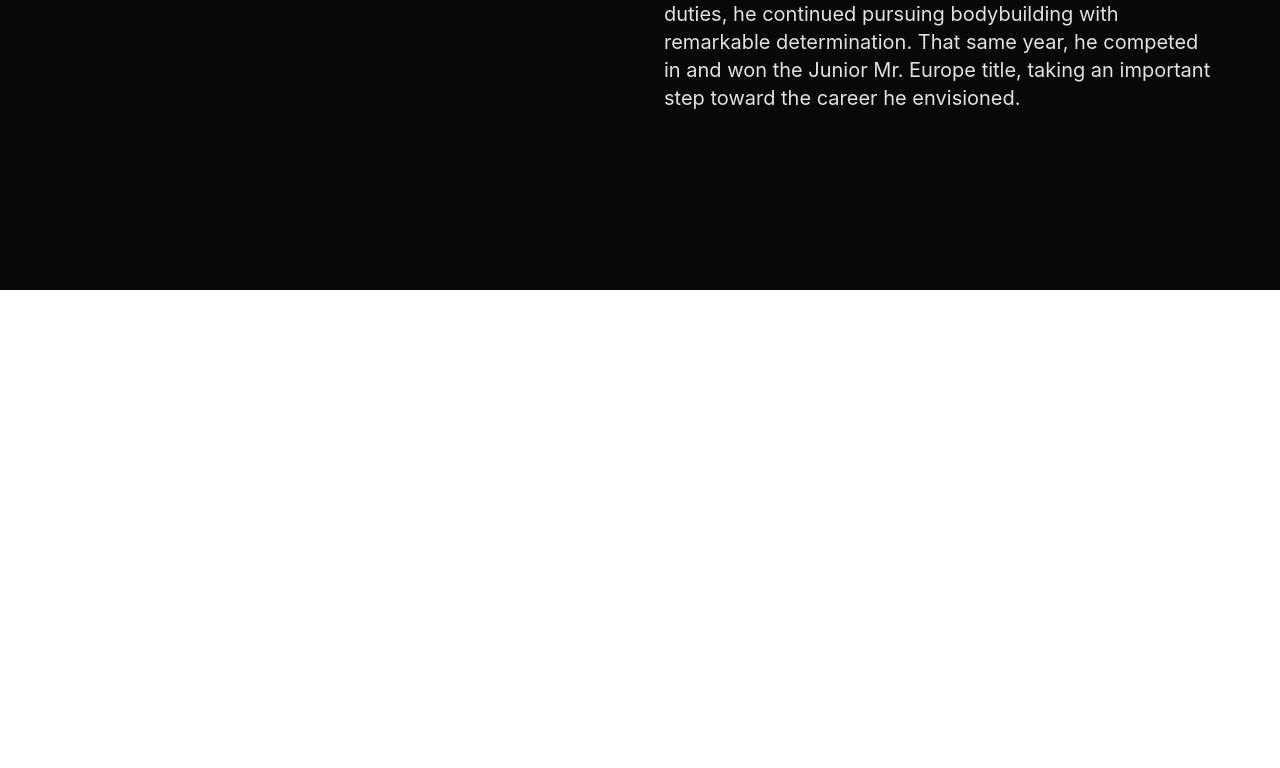
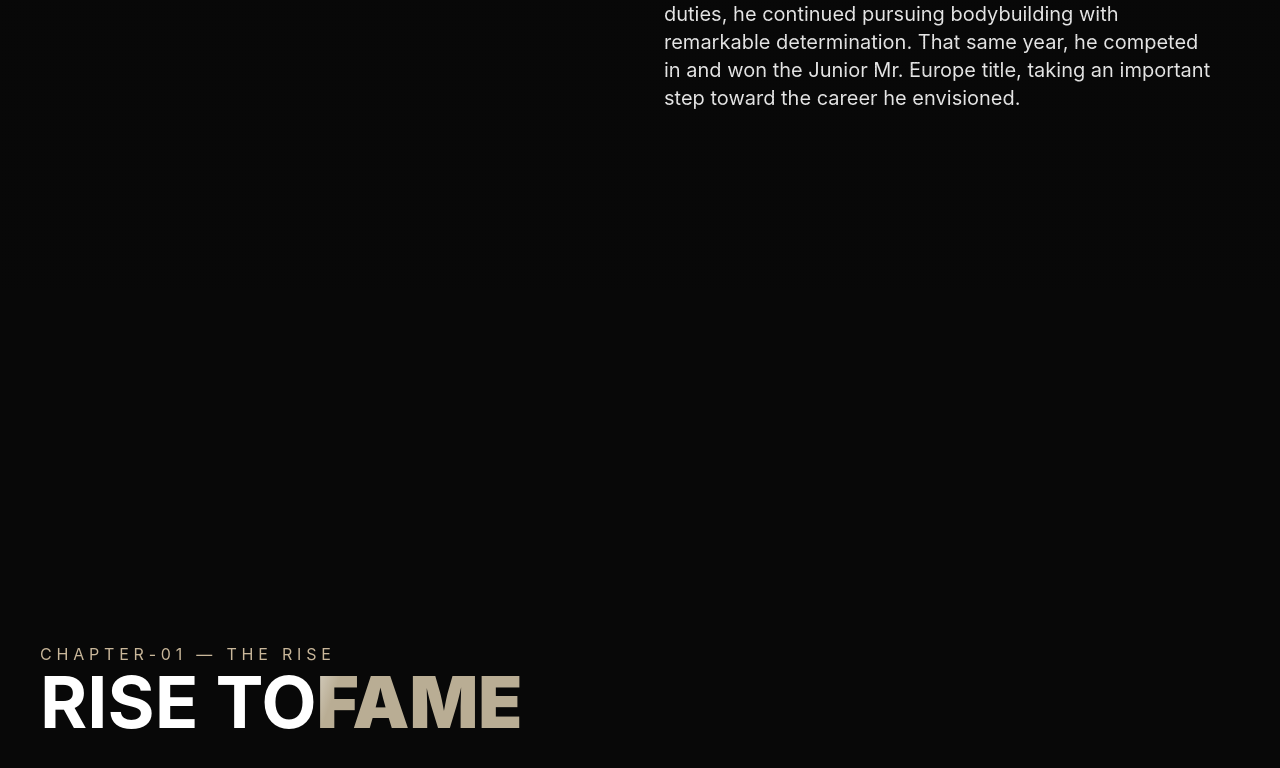
Before and after one commit to Yusuf55186/the_iron_era_arnold_schwarznegger, a React (Vite) app in the folder the-iron-era/: page / in a window 1280 px wide. Shown: the part 2910-3678 px from the top of the page. Before the commit the page ends 3200 px from the top, so only its background shows below. Built offline with nearby package versions, Linux system fonts and the light colour scheme.

Commit message:
Add TheRise component with GSAP animations; update App to include TheRise and add fame-shine style in tokens.css

```diff
--- a/the-iron-era/src/App.tsx
+++ b/the-iron-era/src/App.tsx
@@ -5,6 +5,8 @@ import { Hero } from "./Hero"
 import { EarlyYearsChapter } from "./EarlyYearsChapter"
 import { IntroCurtain } from "./components/IntroCurtain"
 import { TheFirstSpark } from "./TheFirstSpark"
+import { TheRise } from "./TheRise"
+
 export const App  = () => {
   return (
     <>
@@ -15,6 +17,7 @@ export const App  = () => {
       <ChapterIntro />
       <EarlyYearsChapter />
       <TheFirstSpark />
+      <TheRise />
   </>
 
 
--- /dev/null
+++ b/the-iron-era/src/TheRise.tsx
@@ -0,0 +1,66 @@
+import gsap from "gsap";
+import { ScrollTrigger } from "gsap/all";
+import { useEffect, useRef } from "react";
+gsap.registerPlugin(ScrollTrigger);
+export const TheRise = () => {
+    const sectionRef = useRef<HTMLElement>(null);
+    const fameRef = useRef<HTMLElement>(null);
+
+    useEffect(() => {
+  if (!sectionRef.current || !fameRef.current) return;
+
+  const animation = gsap.fromTo(
+    fameRef.current,
+    {
+      backgroundPosition: "100% 0%",
+    },
+    {
+      backgroundPosition: "0% 0%",
+      duration: 1.5,
+      ease: "power2.inOut",
+      scrollTrigger: {
+        trigger: sectionRef.current,
+        start: "top 75%",
+        toggleActions: "play none infinite reverse",
+      },
+      repeat:-1,
+      repeatDelay:1,
+    }
+  );
+
+  return () => {
+    animation.scrollTrigger?.kill();
+    animation.kill();
+  };
+}, []);
+    return (
+    <section
+    className="relative flex items-center p-10 min-h-screen bg-iron-bg overflow-hiddden"
+    ref={sectionRef}
+    >
+        <div
+        className="w-[500px]"
+        >
+
+        <p
+        className="font-display text-iron-accent tracking-[0.3em]"
+        >
+            CHAPTER-01 — THE RISE
+        </p>
+        <h2
+        className="font-display text-5xl font-bold text-white md:text-7xl"
+        >
+            RISE TO
+            <strong ref={fameRef} className="text-iron-accent fame-shine">
+                FAME
+             </strong>
+        </h2>
+        <p
+        >
+
+        </p>
+        </div>
+    </section>
+
+    )
+}
--- a/the-iron-era/src/styles/tokens.css
+++ b/the-iron-era/src/styles/tokens.css
@@ -115,3 +115,22 @@
     background-position:0 -100%;
   }
 }
+.fame-shine {
+  display: inline-block;
+
+  background: linear-gradient(
+    110deg,
+    #b9ad94 0%,
+    #b9ad94 38%,
+    #ffffff 50%,
+    #b9ad94 62%,
+    #b9ad94 100%
+  );
+
+  background-size: 250% 100%;
+  background-position: 100% 0;
+
+  background-clip: text;
+  -webkit-background-clip: text;
+  -webkit-text-fill-color: transparent;
+}
```
Also changed, not shown: the-iron-era/src/Effects/MilitaryWeapons.tsx (added).
